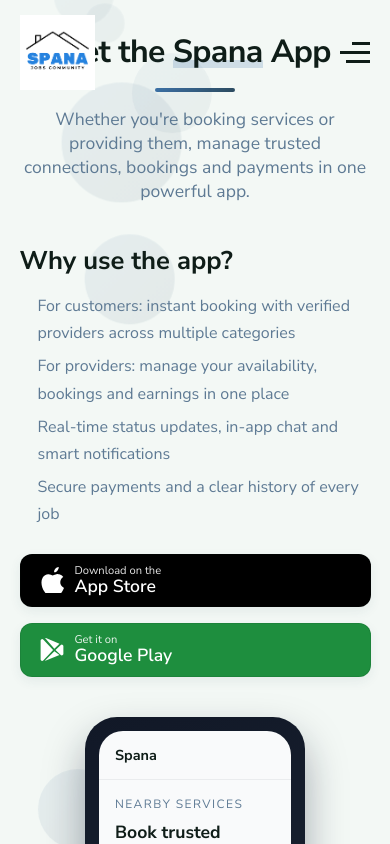
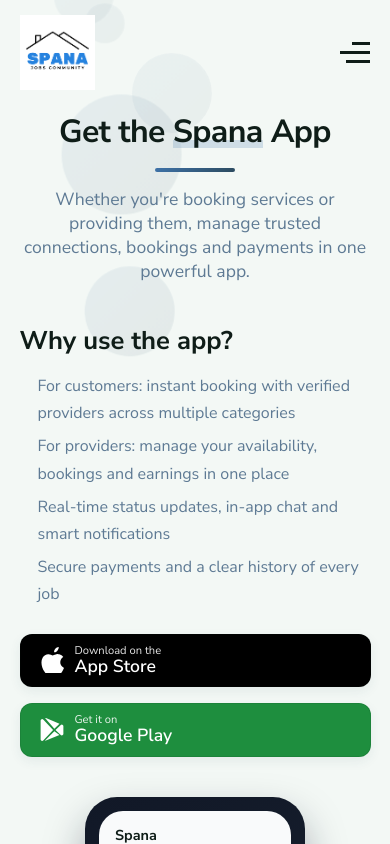
Before and after one commit to Spana-App/Spana-Website, a React (Vite) app: page /download-app in a window 390 px wide. Shown: the top 844 px of the page. Built offline with nearby package versions, Linux system fonts and the light colour scheme; no server answers; a web font is replaced by a local one.

Commit message:
Website Changes

```diff
--- a/src/components/Sections/DownloadApp/DownloadApp.css
+++ b/src/components/Sections/DownloadApp/DownloadApp.css
@@ -266,7 +266,7 @@
 
 @media (max-width: 480px) {
   .download-app-wrapper {
-    padding: 20px 0;
+    padding: 100px 0;
   }
 
   .download-app-header h1 {
```
